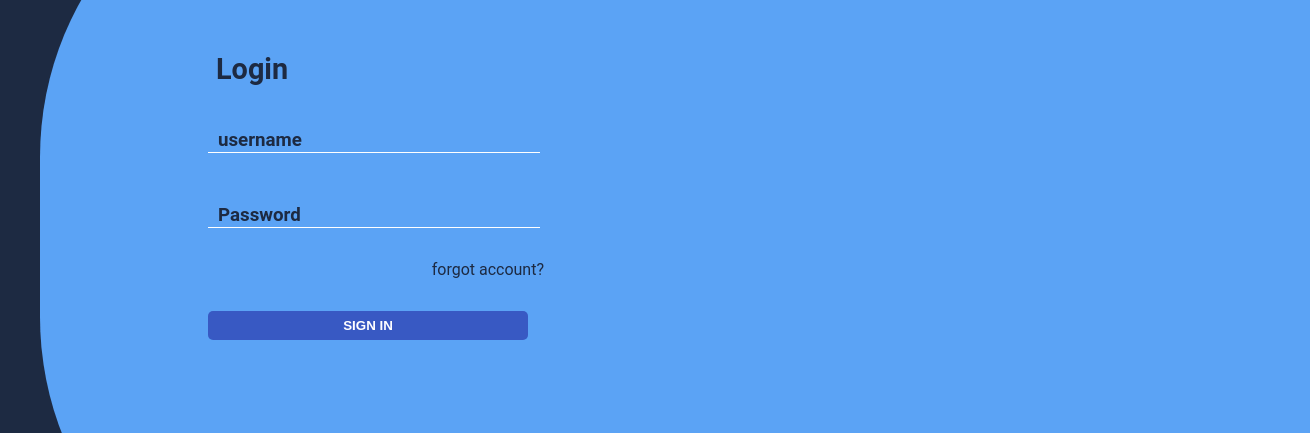
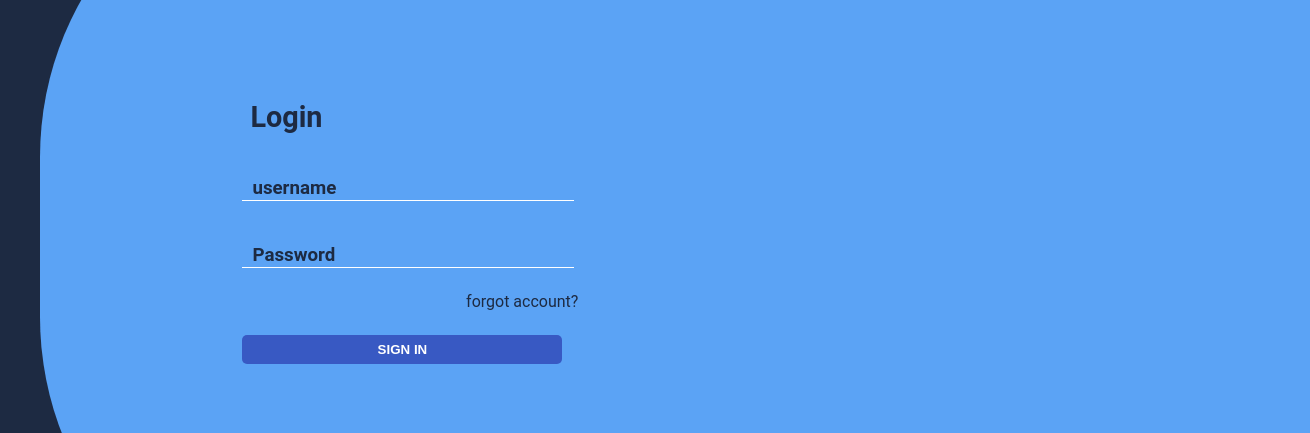
Before and after one commit to scxt-mnt/chat-app, a website: page public/frontEnd/components/forms/login.html in a window 1280 px wide. Shown: the part 163-596 px from the top of the page, 1310 px wide, since content can reach past the window. Drawn offline with Linux system fonts and the light colour scheme.

Commit message:
fix: alignment of login

```diff
--- a/public/frontEnd/styles/login.css
+++ b/public/frontEnd/styles/login.css
@@ -181,6 +181,6 @@ body {
         height: 15rem;
         display: flex;
         flex-direction: column;
-        gap: 2rem;
+        gap: 1.5rem;
         width: 21rem;
     }
--- a/public/frontEnd/styles/loginRs.css
+++ b/public/frontEnd/styles/loginRs.css
@@ -47,7 +47,7 @@
         justify-content: center;
         align-items: center;
         color: #1D2A42;
-        padding: 4rem 10rem 10rem 10rem;
+        padding: 10% 10% 10% 40%;
         flex-direction: column;
     }
 
@@ -90,13 +90,7 @@
         display: block;
         width: 100vw;
     }
-    .boxForm{
-        height: 15rem;
-        display: flex;
-        flex-direction: column;
-        gap: 2rem;
-        width: 21rem;
-    }
+
 
     .forgotHeader{
         align-self: end;
```
